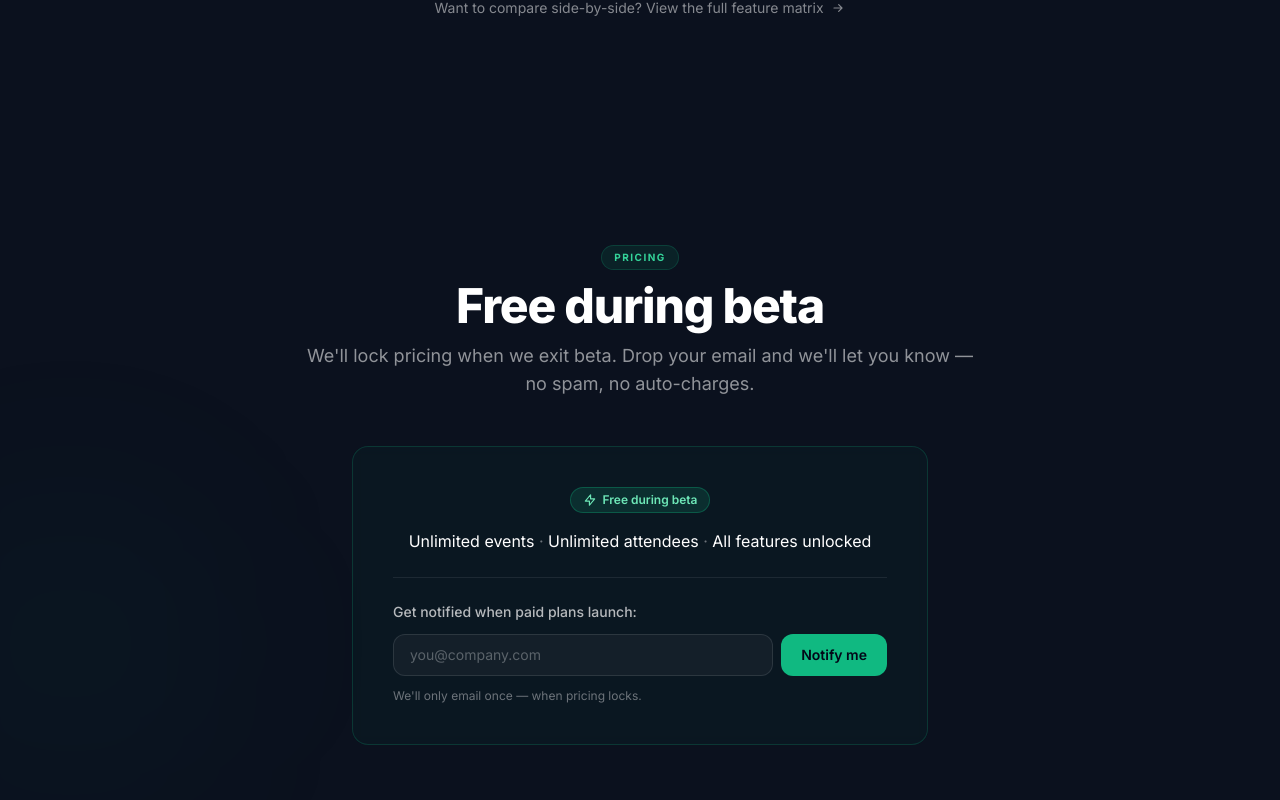
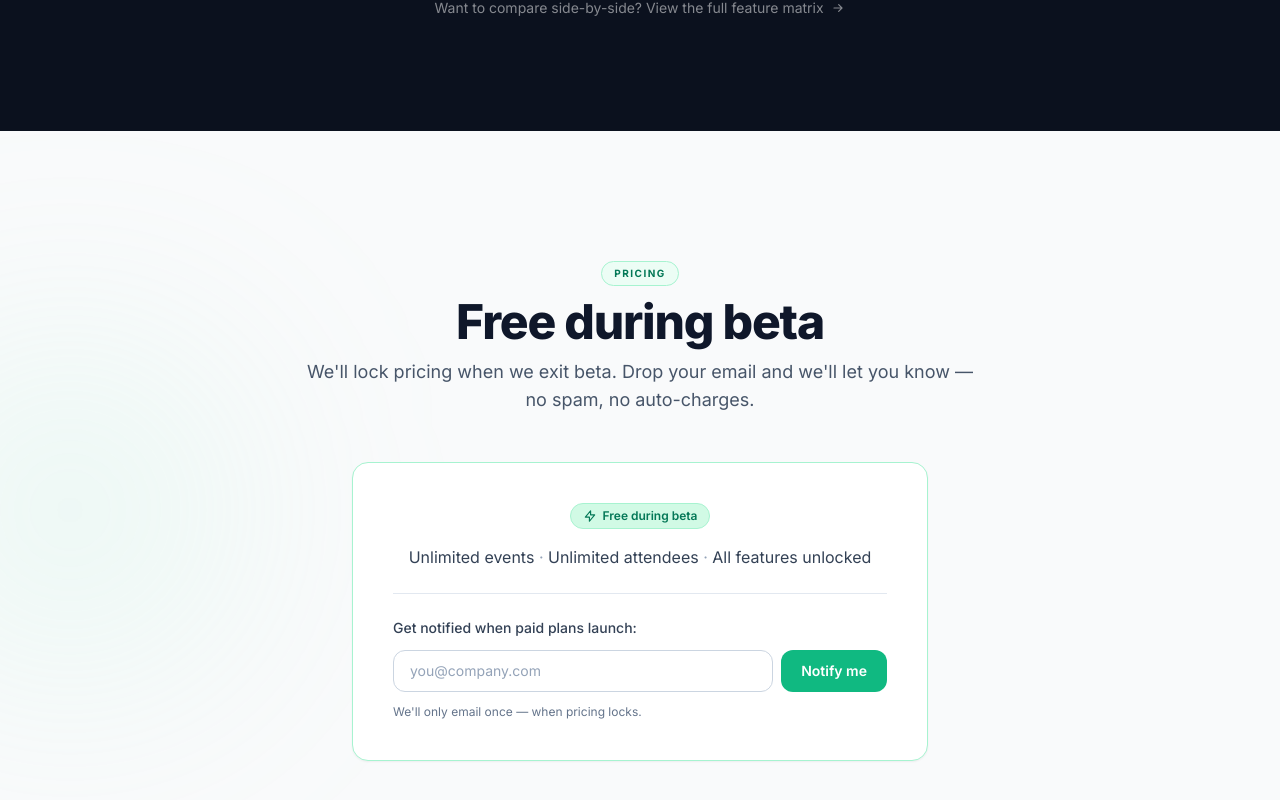
Before and after one commit to Vimal-Raj-003/event-vims-SE, a Next.js app in the folder apps/web/: page / in a window 1280 px wide. Shown: the part 1680-2480 px from the top of the page. Built offline with nearby package versions, Linux system fonts and the light colour scheme.

Commit message:
refactor(web): restyle PricingSimple to light mode with scroll reveal

```diff
--- a/apps/web/src/components/landing/PricingSimple.tsx
+++ b/apps/web/src/components/landing/PricingSimple.tsx
@@ -1,12 +1,14 @@
 "use client";
 
 import { useState, type FormEvent } from "react";
+import { useScrollReveal } from "@/hooks/use-scroll-reveal";
 
 type Status = "idle" | "submitting" | "success" | "error";
 
 export function PricingSimple() {
   const [email, setEmail] = useState("");
   const [status, setStatus] = useState<Status>("idle");
+  const { ref, revealed } = useScrollReveal<HTMLDivElement>();
 
   const handleSubmit = async (e: FormEvent) => {
     e.preventDefault();
@@ -21,28 +23,33 @@ export function PricingSimple() {
   };
 
   return (
-    <section className="relative bg-dark-section py-20 lg:py-28 overflow-hidden">
+    <section className="relative bg-gray-50 py-24 lg:py-32 overflow-hidden">
       <div
-        className="pointer-events-none absolute top-1/2 -left-20 h-[300px] w-[300px] -translate-y-1/2 rounded-full bg-emerald-500/[0.04] blur-[100px] animate-glow-drift"
         aria-hidden="true"
+        className="pointer-events-none absolute top-1/2 -left-20 h-[300px] w-[300px] -translate-y-1/2 rounded-full bg-emerald-200/20 blur-[120px]"
       />
 
-      <div className="relative mx-auto max-w-7xl px-4 sm:px-6 lg:px-8">
+      <div
+        ref={ref}
+        className={`relative mx-auto max-w-7xl px-4 sm:px-6 lg:px-8 transition-all duration-700 ease-out ${
+          revealed ? "opacity-100 translate-y-0" : "opacity-0 translate-y-3"
+        }`}
+      >
         <div className="max-w-2xl mx-auto text-center mb-12">
-          <span className="inline-block rounded-full bg-emerald-500/10 border border-emerald-500/20 px-3 py-1 text-[10px] font-bold uppercase tracking-[0.15em] text-emerald-400 mb-3">
+          <span className="inline-block rounded-full bg-emerald-50 border border-emerald-200 px-3 py-1 text-[10px] font-bold uppercase tracking-[0.15em] text-emerald-700 mb-3">
             Pricing
           </span>
-          <h2 className="text-3xl sm:text-4xl lg:text-5xl font-extrabold text-white tracking-tight leading-[1.1] text-balance mb-3">
+          <h2 className="text-3xl sm:text-4xl lg:text-5xl font-extrabold text-slate-900 tracking-tight leading-[1.1] text-balance mb-3">
             Free during beta
           </h2>
-          <p className="text-base sm:text-lg text-white/55 leading-relaxed">
+          <p className="text-base sm:text-lg text-slate-600 leading-relaxed">
             We&apos;ll lock pricing when we exit beta. Drop your email and we&apos;ll let you know — no spam, no auto-charges.
           </p>
         </div>
 
-        <div className="max-w-xl mx-auto rounded-2xl border border-emerald-500/20 bg-emerald-500/[0.04] p-8 sm:p-10 backdrop-blur-sm">
+        <div className="max-w-xl mx-auto rounded-2xl border border-emerald-200 bg-white p-8 sm:p-10 shadow-sm">
           <div className="flex justify-center mb-4">
-            <span className="inline-flex items-center gap-1.5 rounded-full bg-emerald-500/15 border border-emerald-500/30 px-3 py-1 text-xs font-semibold text-emerald-300">
+            <span className="inline-flex items-center gap-1.5 rounded-full bg-emerald-100 border border-emerald-200 px-3 py-1 text-xs font-semibold text-emerald-700">
               <svg className="h-3.5 w-3.5" fill="none" viewBox="0 0 24 24" stroke="currentColor" strokeWidth={2}>
                 <path strokeLinecap="round" strokeLinejoin="round" d="M13 10V3L4 14h7v7l9-11h-7z" />
               </svg>
@@ -50,25 +57,25 @@ export function PricingSimple() {
             </span>
           </div>
 
-          <p className="text-white text-base text-center">
-            Unlimited events <span className="text-white/40">·</span> Unlimited attendees{" "}
-            <span className="text-white/40">·</span> All features unlocked
+          <p className="text-slate-700 text-base text-center">
+            Unlimited events <span className="text-slate-400">·</span> Unlimited attendees{" "}
+            <span className="text-slate-400">·</span> All features unlocked
           </p>
 
-          <div className="my-6 border-t border-white/[0.08]" />
+          <div className="my-6 border-t border-slate-200" />
 
           {status === "success" ? (
             <div role="status" className="flex flex-col items-center text-center py-2">
-              <div className="w-10 h-10 rounded-full bg-emerald-500/15 border border-emerald-500/30 flex items-center justify-center mb-3">
-                <svg className="h-5 w-5 text-emerald-400" fill="none" viewBox="0 0 24 24" stroke="currentColor" strokeWidth={2.5}>
+              <div className="w-10 h-10 rounded-full bg-emerald-100 border border-emerald-200 flex items-center justify-center mb-3">
+                <svg className="h-5 w-5 text-emerald-600" fill="none" viewBox="0 0 24 24" stroke="currentColor" strokeWidth={2.5}>
                   <path strokeLinecap="round" strokeLinejoin="round" d="M5 13l4 4L19 7" />
                 </svg>
               </div>
-              <p className="text-sm text-white">You&apos;re on the list. We&apos;ll email you once.</p>
+              <p className="text-sm text-slate-900">You&apos;re on the list. We&apos;ll email you once.</p>
             </div>
           ) : (
             <form onSubmit={handleSubmit}>
-              <label htmlFor="launch-email" className="block text-sm text-white/70 font-medium mb-3">
+              <label htmlFor="launch-email" className="block text-sm text-slate-700 font-medium mb-3">
                 Get notified when paid plans launch:
               </label>
               <div className="flex flex-col sm:flex-row gap-2">
@@ -82,23 +89,23 @@ export function PricingSimple() {
                     if (status === "error") setStatus("idle");
                   }}
                   placeholder="you@company.com"
-                  className="flex-1 bg-white/[0.04] border border-white/10 rounded-lg px-4 py-2.5 text-sm text-white placeholder:text-white/30 focus:outline-none focus:border-emerald-500/40 transition-colors"
+                  className="flex-1 bg-white border border-slate-300 rounded-lg px-4 py-2.5 text-sm text-slate-900 placeholder:text-slate-400 focus:outline-none focus:border-emerald-500 focus:ring-2 focus:ring-emerald-500/20 transition-colors"
                   disabled={status === "submitting"}
                 />
                 <button
                   type="submit"
                   disabled={status === "submitting"}
-                  className="bg-emerald-500 hover:bg-emerald-400 text-slate-950 font-semibold rounded-lg px-5 py-2.5 text-sm transition-colors disabled:opacity-60 disabled:cursor-not-allowed"
+                  className="bg-emerald-500 hover:bg-emerald-600 text-white font-semibold rounded-lg px-5 py-2.5 text-sm transition-colors disabled:opacity-60 disabled:cursor-not-allowed focus-visible:outline-none focus-visible:ring-2 focus-visible:ring-emerald-500 focus-visible:ring-offset-2 focus-visible:ring-offset-white"
                 >
                   {status === "submitting" ? "Sending…" : "Notify me"}
                 </button>
               </div>
               {status === "error" && (
-                <p className="mt-2 text-xs text-rose-400" role="alert">
+                <p className="mt-2 text-xs text-rose-600" role="alert">
                   Please enter a valid email address.
                 </p>
               )}
-              <p className="text-xs text-white/40 mt-3">
+              <p className="text-xs text-slate-500 mt-3">
                 We&apos;ll only email once — when pricing locks.
               </p>
             </form>
```
